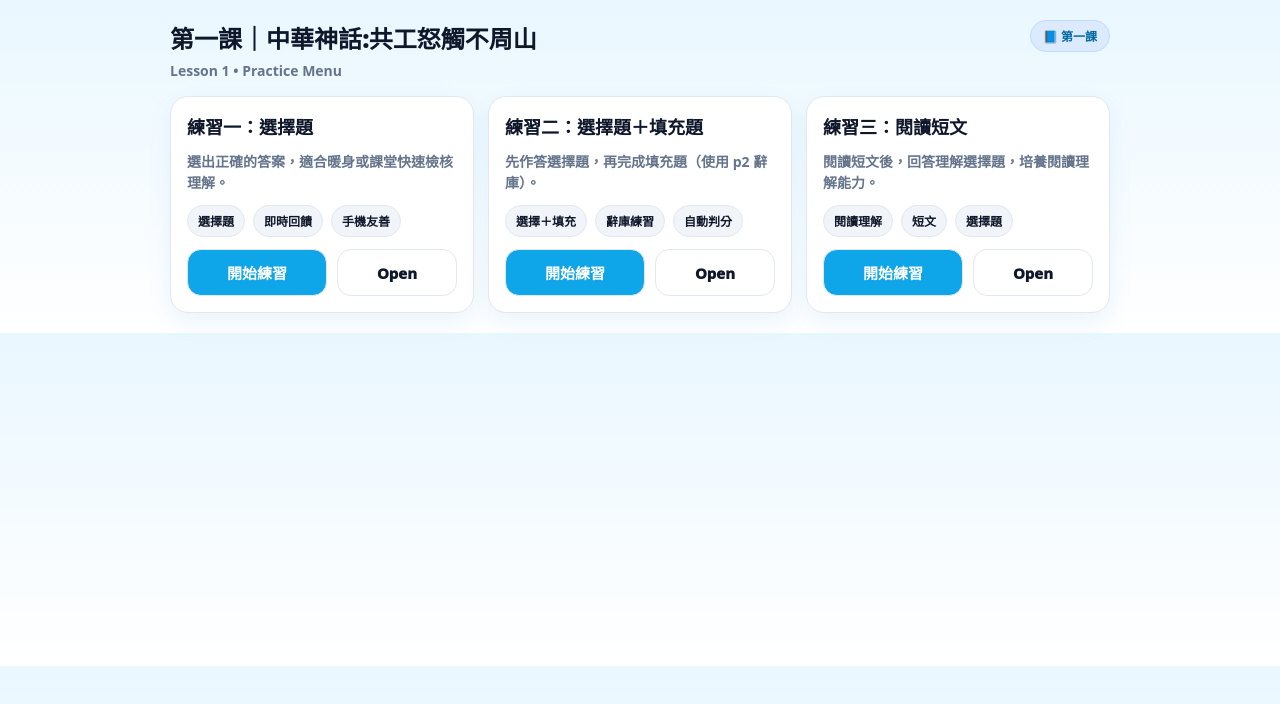
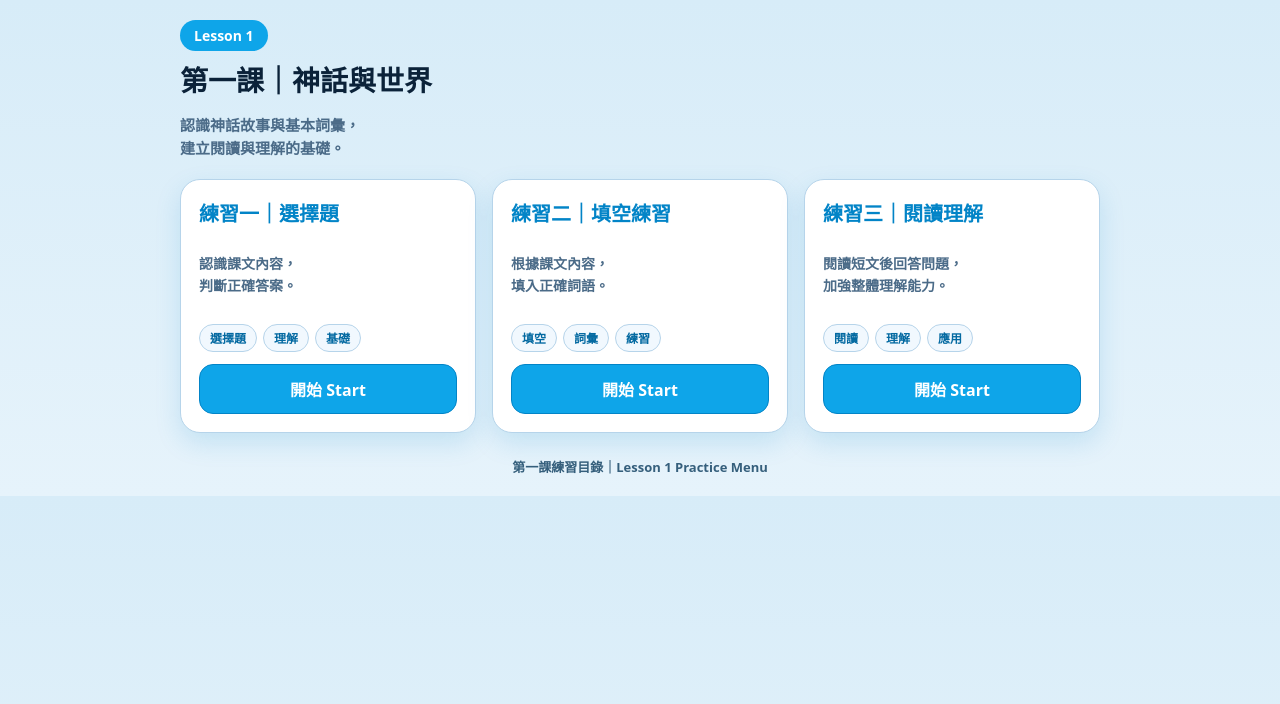
Before and after one commit to daisy920331/quiz1, a plain HTML site: page index.html in a window 1280 px wide. Drawn offline with Linux system fonts and the light colour scheme.

Commit message:
Update index.html

```diff
--- a/index.html
+++ b/index.html
@@ -6,221 +6,213 @@
   <title>第一課｜練習目錄</title>
   <style>
     :root{
+      /* Lesson 1 – 淺藍入門版 */
       --card:#ffffff;
-      --bg:#e9f7ff;
-      --ink:#0f172a;
-      --muted:#64748b;
+      --bg:#e6f3fb;
+      --bg2:#d7ecf8;
+      --ink:#0b2239;
+      --muted:#4b6b88;
       --brand:#0ea5e9;
-      --line:#e2e8f0;
-      --soft:#f8fafc;
+      --accent:#0284c7;
+      --line:#b6d4ea;
+      --soft:#f1f8fe;
     }
+
     *{ box-sizing:border-box; }
     body{
       margin:0;
       font-family: system-ui, -apple-system, "Noto Sans TC", "Microsoft JhengHei", sans-serif;
-      background: linear-gradient(180deg, var(--bg), #ffffff);
+      background: linear-gradient(180deg, var(--bg2), var(--bg));
       color: var(--ink);
     }
-    .wrap{ max-width: 980px; margin:0 auto; padding: 20px; }
 
-    /* Header */
-    .header{
-      display:flex;
-      align-items:flex-start;
-      justify-content:space-between;
-      gap:12px;
-      margin-bottom: 16px;
-      flex-wrap:wrap;
-    }
-    .title{
-      font-size: 24px;
-      font-weight: 950;
-      display:flex;
-      flex-direction:column;
-      gap:6px;
-    }
-    .subtitle{
-      color: var(--muted);
-      font-weight: 800;
-      font-size: 14px;
-    }
-    .badge{
-      display:inline-flex;
-      align-items:center;
-      padding:6px 12px;
-      border-radius:999px;
-      background:#dbeafe;
-      color:#0369a1;
-      font-weight:900;
-      font-size:12px;
-      border:1px solid #bfdbfe;
-      height: fit-content;
+    .wrap{
+      max-width: 960px;
+      margin: 0 auto;
+      padding: 20px;
     }
 
-    /* Grid */
+    .header{
+      margin-bottom: 18px;
+    }
+
+    .courseTag{
+      display:inline-block;
+      padding:6px 14px;
+      border-radius:999px;
+      background:#0ea5e9;
+      color:#ffffff;
+      font-weight:900;
+      font-size:14px;
+      margin-bottom:8px;
+    }
+
+    .title{
+      font-size:28px;
+      font-weight:950;
+      margin:0 0 6px;
+    }
+
+    .subtitle{
+      font-size:15px;
+      font-weight:800;
+      color:var(--muted);
+      line-height:1.5;
+    }
+
     .grid{
       display:grid;
-      grid-template-columns: repeat(3, minmax(0, 1fr));
-      gap: 14px;
+      grid-template-columns: repeat(auto-fit, minmax(260px, 1fr));
+      gap:16px;
+      margin-top:20px;
     }
 
-    /* Card */
     .card{
-      background: var(--card);
-      border: 1px solid var(--line);
-      border-radius: 18px;
-      box-shadow: 0 10px 25px rgba(2, 132, 199, 0.08);
-      padding: 16px;
+      background:var(--card);
+      border:1px solid var(--line);
+      border-radius:20px;
+      padding:18px;
+      box-shadow:0 10px 26px rgba(2, 132, 199, 0.15);
       display:flex;
       flex-direction:column;
       gap:12px;
-      min-height: 180px;
     }
+
     .card h3{
       margin:0;
-      font-size: 18px;
-      font-weight: 950;
+      font-size:20px;
+      font-weight:950;
+      color:var(--accent);
     }
+
     .desc{
-      margin:0;
-      color: var(--muted);
-      font-weight: 800;
-      line-height:1.5;
-      font-size: 14px;
+      font-size:14px;
+      font-weight:800;
+      color:var(--muted);
+      line-height:1.6;
     }
+
     .tags{
       display:flex;
       flex-wrap:wrap;
-      gap:8px;
-    }
-    .tag{
-      font-size: 12px;
-      font-weight: 900;
-      padding: 6px 10px;
-      border-radius: 999px;
-      border: 1px solid var(--line);
-      background: #f1f5f9;
-      color: #0f172a;
+      gap:6px;
     }
 
-    /* Buttons */
+    .tag{
+      font-size:12px;
+      font-weight:900;
+      padding:4px 10px;
+      border-radius:999px;
+      background:var(--soft);
+      border:1px solid var(--line);
+      color:#0369a1;
+    }
+
     .actions{
       margin-top:auto;
       display:flex;
       gap:10px;
-      flex-wrap:wrap;
-    }
-    a.btn{
-      text-decoration:none;
-      display:inline-flex;
-      justify-content:center;
-      align-items:center;
-      padding: 12px 14px;
-      border-radius: 14px;
-      font-weight: 950;
-      border: 1px solid var(--line);
-      background: var(--brand);
-      color:white;
-      flex: 1 1 auto;
-      font-size: 15px;
-    }
-    a.btn.secondary{
-      background: white;
-      color: var(--ink);
     }
 
-    /* Note */
-    .note{
-      margin-top: 16px;
-      padding: 12px 14px;
-      border-radius: 14px;
-      border: 1px dashed #cbd5e1;
-      background: var(--soft);
-      color: var(--muted);
-      font-weight: 800;
-      line-height: 1.6;
-      font-size: 13px;
+    .btn{
+      flex:1;
+      text-align:center;
+      padding:12px 14px;
+      border-radius:14px;
+      background:var(--brand);
+      color:#fff;
+      text-decoration:none;
+      font-weight:900;
+      border:1px solid #0284c7;
     }
 
-    /* Mobile */
-    @media (max-width: 900px){
-      .grid{
-        grid-template-columns: 1fr;
-      }
-      a.btn{
-        width: 100%;
-        font-size: 16px;
-        padding: 14px 16px;
-      }
+    .btn.secondary{
+      background:#ffffff;
+      color:var(--brand);
+    }
+
+    .footer{
+      margin-top:24px;
+      font-size:13px;
+      font-weight:800;
+      color:#355f7c;
+      text-align:center;
+    }
+
+    @media (max-width:600px){
+      .title{ font-size:24px; }
+      .btn{ padding:14px 16px; }
     }
   </style>
 </head>
 
 <body>
   <div class="wrap">
-    <!-- Header -->
     <div class="header">
-      <div class="title">
-        第一課｜中華神話:共工怒觸不周山
-        <div class="subtitle">
-          Lesson 1 • Practice Menu
-        </div>
-      </div>
-      <div class="badge">📘 第一課</div>
+      <div class="courseTag">Lesson 1</div>
+      <h1 class="title">第一課｜神話與世界</h1>
+      <p class="subtitle">
+        認識神話故事與基本詞彙，<br>
+        建立閱讀與理解的基礎。
+      </p>
     </div>
 
-    <!-- Practice Grid -->
     <div class="grid">
       <!-- 練習一 -->
       <div class="card">
-        <h3>練習一：選擇題</h3>
+        <h3>練習一｜選擇題</h3>
         <p class="desc">
-          選出正確的答案，適合暖身或課堂快速檢核理解。
+          認識課文內容，<br>
+          判斷正確答案。
         </p>
         <div class="tags">
           <span class="tag">選擇題</span>
-          <span class="tag">即時回饋</span>
-          <span class="tag">手機友善</span>
+          <span class="tag">理解</span>
+          <span class="tag">基礎</span>
         </div>
         <div class="actions">
-          <a class="btn" href="quiz1-1.html">開始練習</a>
-          <a class="btn secondary" href="quiz1-1.html">Open</a>
+          <a class="btn" href="quiz1-1.html">開始 Start</a>
         </div>
       </div>
 
       <!-- 練習二 -->
       <div class="card">
-        <h3>練習二：選擇題＋填充題</h3>
+        <h3>練習二｜填空練習</h3>
         <p class="desc">
-          先作答選擇題，再完成填充題（使用 p2 辭庫）。
+          根據課文內容，<br>
+          填入正確詞語。
         </p>
         <div class="tags">
-          <span class="tag">選擇＋填充</span>
-          <span class="tag">辭庫練習</span>
-          <span class="tag">自動判分</span>
+          <span class="tag">填空</span>
+          <span class="tag">詞彙</span>
+          <span class="tag">練習</span>
         </div>
         <div class="actions">
-          <a class="btn" href="quiz1-2.html">開始練習</a>
-          <a class="btn secondary" href="quiz1-2.html">Open</a>
+          <a class="btn" href="quiz1-2.html">開始 Start</a>
         </div>
       </div>
 
       <!-- 練習三 -->
       <div class="card">
-        <h3>練習三：閱讀短文</h3>
+        <h3>練習三｜閱讀理解</h3>
         <p class="desc">
-          閱讀短文後，回答理解選擇題，培養閱讀理解能力。
+          閱讀短文後回答問題，<br>
+          加強整體理解能力。
         </p>
         <div class="tags">
-          <span class="tag">閱讀理解</span>
-          <span class="tag">短文</span>
-          <span class="tag">選擇題</span>
+          <span class="tag">閱讀</span>
+          <span class="tag">理解</span>
+          <span class="tag">應用</span>
         </div>
         <div class="actions">
-          <a class="btn" href="quiz1-3.html">開始練習</a>
-          <a class="btn secondary" href="quiz1-3.html">Open</a>
+          <a class="btn" href="quiz1-3.html">開始 Start</a>
         </div>
       </div>
     </div>
+
+    <div class="footer">
+      第一課練習目錄｜Lesson 1 Practice Menu
+    </div>
+  </div>
 </body>
 </html>
```
